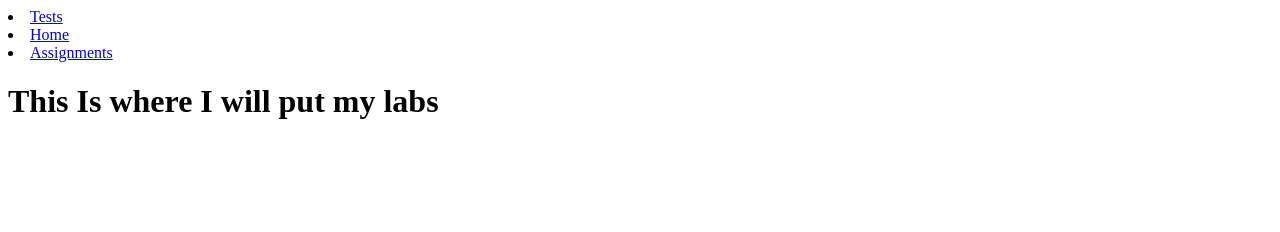
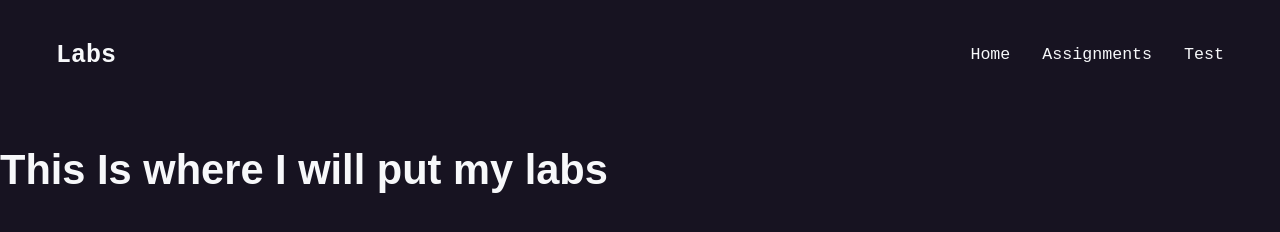
Before and after one commit to nirvanafan205/summer, a plain HTML site: page labs.html in a window 1280 px wide. Drawn offline with Linux system fonts and the light colour scheme.

Commit message:
added navbar

```diff
--- /dev/null
+++ b/labs.css
@@ -0,0 +1,122 @@
+:root {
+    --black: #171321;
+    --dkblue: #0d314b;
+    --plum: #4b0d49;
+    --hotmag: #ff17e4;
+    --magenta: #e310cb;
+    --aqua: #86fbfb;
+    --white: #f7f8fa;
+    --font-size: 1.3rem;
+    --mono: "Oxygen mono", monospace;
+    --sans: Oxygen, sans-serif;
+}
+
+html {
+    box-sizing: border-box;
+}
+
+*,
+*::before,
+*::after {
+    box-sizing: inherit;
+}
+
+body {
+    padding: 0;
+    margin: 0;
+    font-family: var(--sans);
+    background-color: var(--black);
+    color: var(--white);
+    font-size: var(--font-size);
+    line-height: 1.5;
+}
+
+/* Navigation bar */
+nav {
+    font-family: var(--mono);
+    font-size: 80%;
+    padding: 1rem;
+}
+
+nav h1 a {
+    font-family: var(--sans);
+    text-align: center;
+}
+
+/* navbar organizing */
+nav ul {
+    list-style-type: none;
+    padding: 0;
+    margin: 0;
+    display: flex;
+    /* puts all links together */
+    flex-flow: row wrap;
+    justify-content: center;
+    /* centers everything in the row */
+    align-items: center;
+    gap: 2rem;
+    /* puts gaps between each elements */
+}
+
+nav li:first-child {
+    flex-basis: 100%;
+    /* pushes name to it's own line */
+    text-align: center;
+}
+
+nav a {
+    color: var(--white);
+    text-decoration: none;
+    display: block;
+    /* makes area clickable */
+
+}
+
+nav a:hover {
+    color: var(--magenta);
+}
+
+/* Icon thingy for linkedin and github */
+nav [class*="fa-"] {
+    font-size: 150%;
+    color: var(--aqua);
+}
+
+nav h1 [class*="fa-"] {
+    font-size: 100%;
+    color: var(--aqua);
+}
+
+.button {
+    background-color: var(--magenta);
+    padding: 0.5rem;
+    border-radius: 5px;
+    font-family: var(--mono);
+    text-decoration: none;
+}
+
+.button:hover {
+    color: var(--white);
+    background-color: var(--hotmag);
+}
+
+/* responsive design */
+@media (min-width: 850px) {
+    nav {
+        max-width: 1200px;
+        /*limits width of screen */
+        margin: 0 auto;
+        /* centers */
+    }
+
+    nav li:first-child {
+        flex-basis: auto;
+        text-align: left;
+        margin-right: auto;
+    }
+}
+
+.end {
+    padding: 1rem;
+    text-align: center;
+}
--- a/labs.html
+++ b/labs.html
@@ -5,17 +5,26 @@
     <meta charset="utf-8">
     <meta http-equiv="X-UA-Compatible" content="IE=edge">
     <title>Assignments</title>
+    <link rel="stylesheet" href="labs.css">
     <meta name="viewport" content="width=device-width, initial-scale=1">
 </head>
 
 <body>
 
-    <nav id="navBar">
-        <li><a href="quizes.html">Tests</a></li>
-        <li><a href="index.html">Home</a></li>
-        <li><a href="assignments.html">Assignments</a></li>
+    <nav>
+        <ul>
+            <li>
+                <h1>
+                    <span>Labs</span>
+                </h1>
+            </li>
+
+            <li><a href="index.html">Home</a></li>
+            <li><a href="assignments.html">Assignments</a></li>
+            <li><a href="quizes.html">Test</a></li>
         </ul>
     </nav>
+
 
         <h1>This Is where I will put my labs</h1>
 </body>
```
